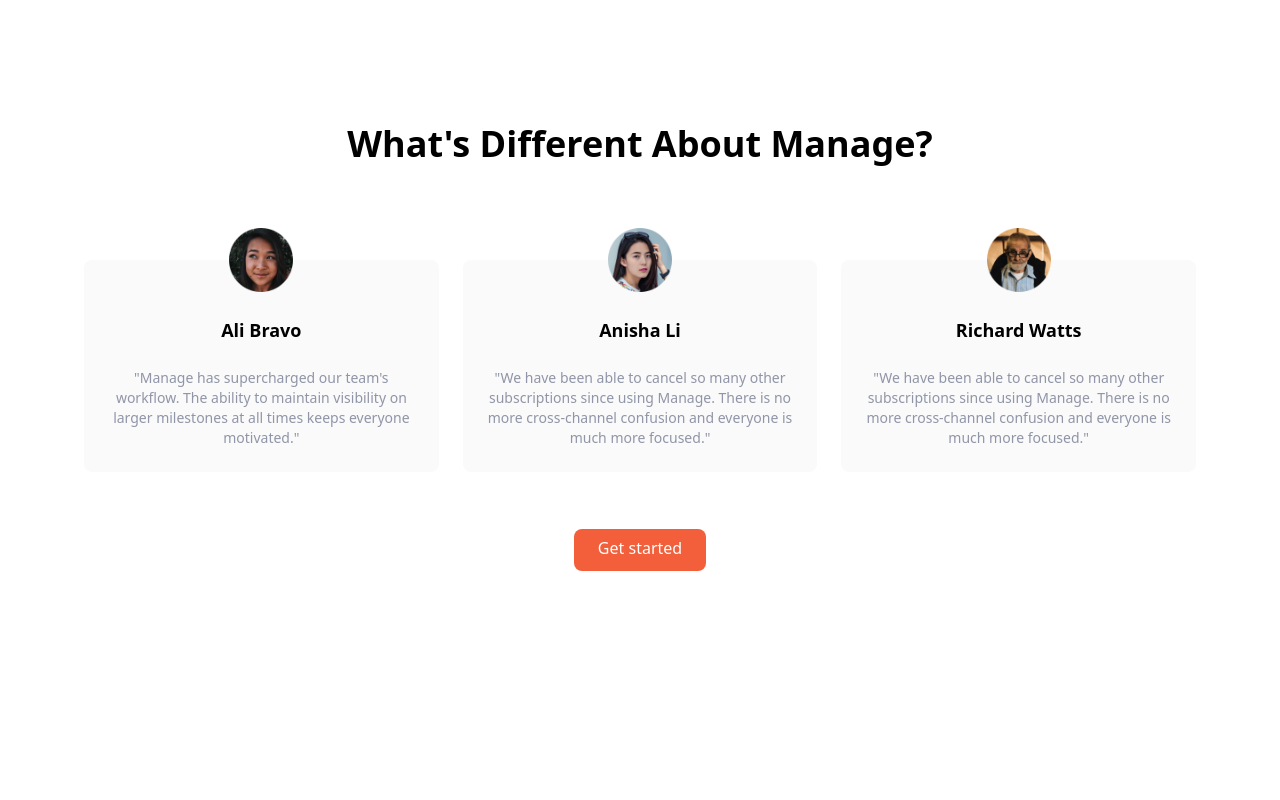
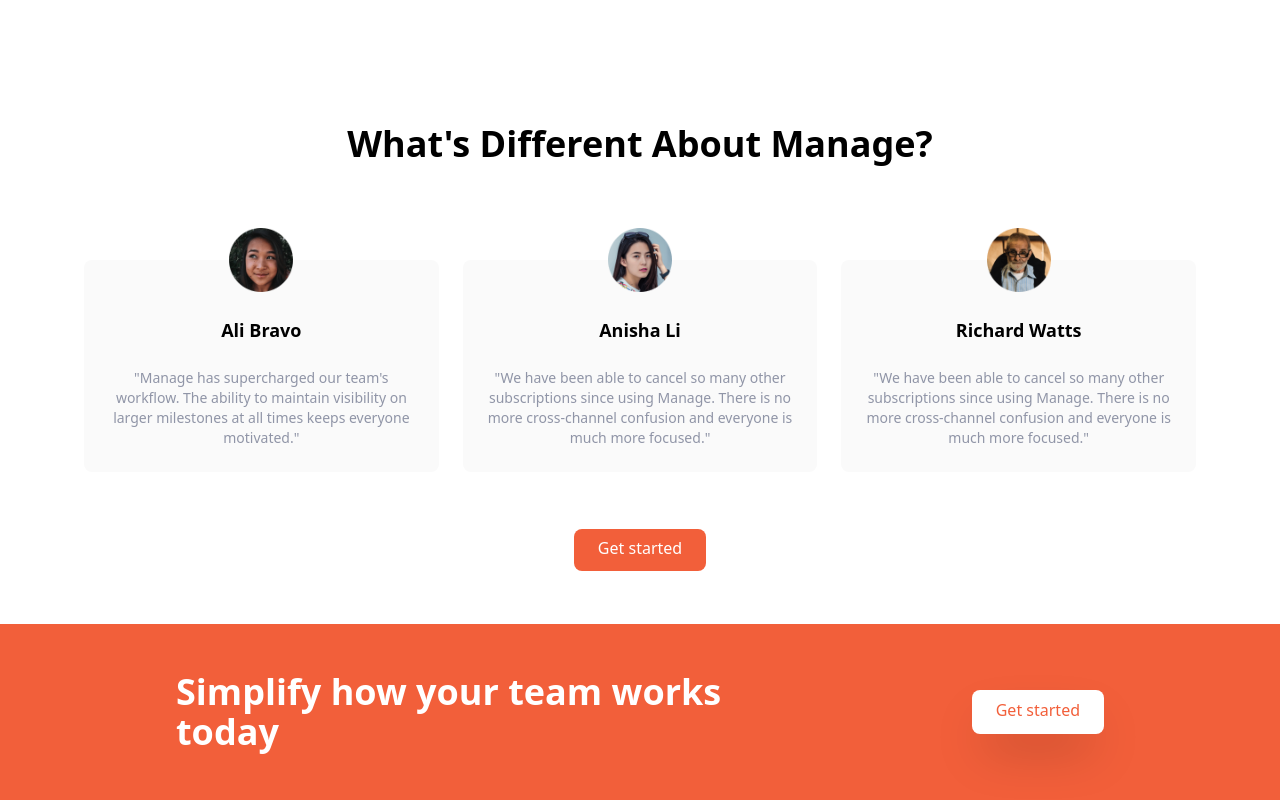
Before and after one commit to VladimirVolvakov/manage-company-landingpage, a website: page index.html in a window 1280 px wide. Shown: the part 1176-1976 px from the top of the page. Before the commit the page ends 1800 px from the top, so only its background shows below. Drawn offline with Linux system fonts and the light colour scheme.

Commit message:
feat: add CTA section markup & styles

```diff
--- a/index.html
+++ b/index.html
@@ -174,5 +174,19 @@
         </div>
       </div>
     </section>
+
+    <section id="cta" class="bg-brightRed">
+      <div class="container flex flex-col items-center justify-between px-6 py-24 mx-auto space-y-12 md:flex-row md:py-12 md:space-y-0">
+        <h2 class="text-5xl font-bold leading-tight text-white text-center md:text-4xl md:max-w-xl md:text-left">
+          Simplify how your team works today
+        </h2>
+        <a
+          href="#"
+          class="px-6 pt-2 pb-3 text-brightRed bg-white rounded-lg shadow-2xl baseline hover:bg-gray-700"
+        >
+          Get started
+        </a>
+      </div>
+    </section>
   </body>
 </html>
```
Also changed, not shown: css/main.css.
